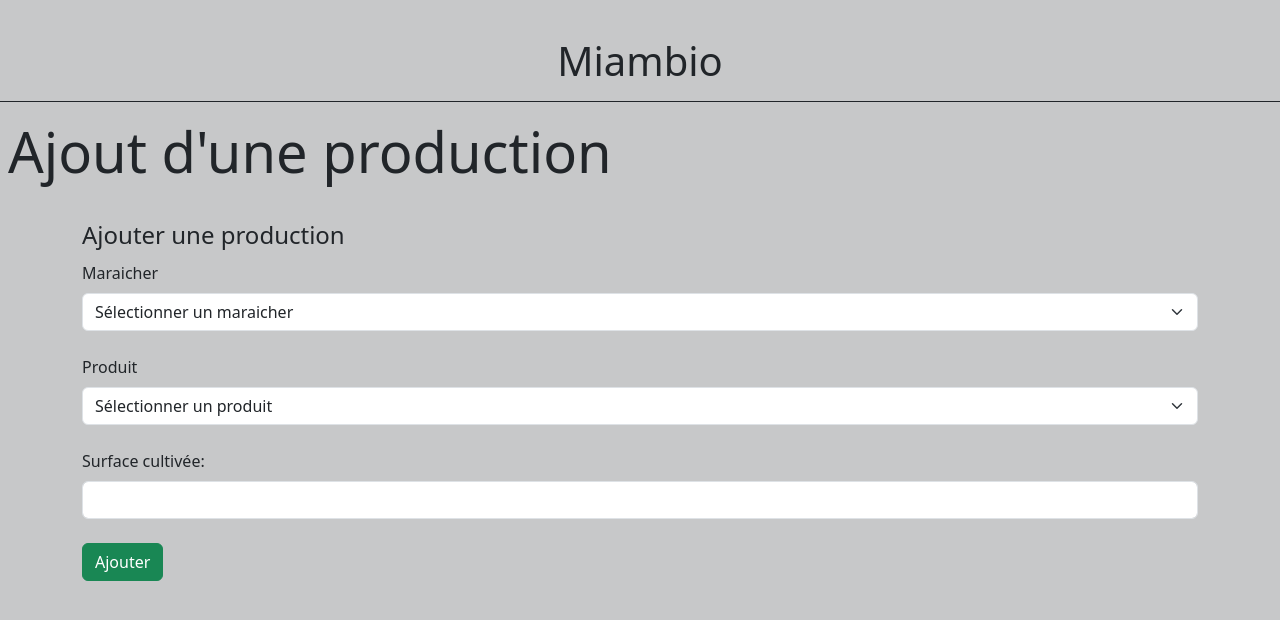
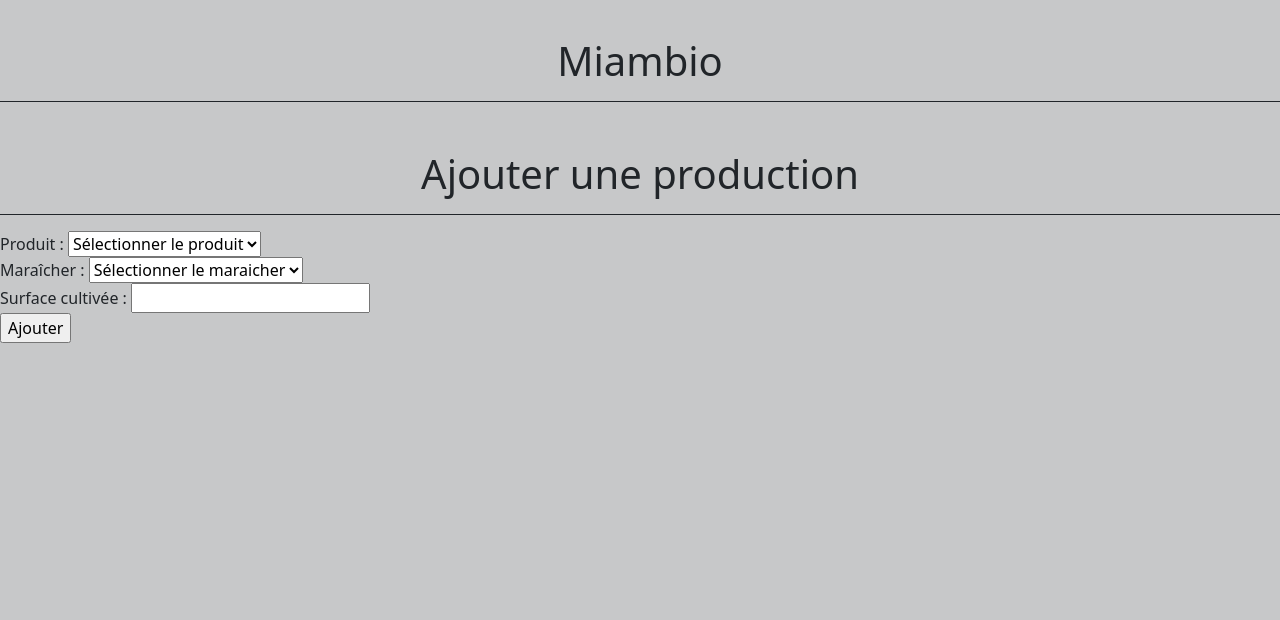
Before and after one commit to agaiffe2-iut90/Miambio, a Flask app: template PROJET FLASK/templates/production/add_production.html in a window 1280 px wide. Shown: the part 67-687 px from the top of the page. Run offline with Flask 3, Linux system fonts and the light colour scheme; the template is opened without the code that fills it, so the values that code supplies are empty; some libraries are stand-ins or nearby versions.

Commit message:
Update add_production.html

```diff
--- a/PROJET FLASK/templates/production/add_production.html
+++ b/PROJET FLASK/templates/production/add_production.html
@@ -5,32 +5,29 @@
 {% endblock %}
 
 {% block body %}
-    <h2 class="m-lg-2 display-4">Ajout d'une production</h2><br>
-    {% if error %}
-        <p class=error><strong>Error:</strong> {{ error }}
-    {% endif %}
-    <div class="container">
-        <form method="post" action="/production/add">
-            <fieldset>
-                <legend> Ajouter une production</legend>
-                <label class="form-label" for="Nom_maraicher">Maraicher</label><br>
-                <select class="form-select" name="Nom_maraicher" id="Nom_maraicher" required>
-                    <option value="" selected>Sélectionner un maraicher</option>
-                    {% for ligne in maraichers %}
-                        <option value="{{ ligne.Id_Maraicher }}"> {{ ligne.Nom_maraicher }} </option>
-                    {% endfor %}
-                </select><br>
-                <label class="form-label" for="Libellé_produit">Produit</label><br>
-                <select class="form-select" name="Libellé_produit" id="Libellé_produit" required>
-                    <option value="" selected>Sélectionner un produit</option>
-                    {% for ligne in produits %}
-                        <option value="{{ ligne.Id_produit }}"> {{ ligne.Libellé_produit }} </option>
-                    {% endfor %}
-                </select><br>
-                <label class="form-label" for="surface_cultivee">Surface cultivée:</label><br>
-                <input class="form-control" type="number" name="surface_cultivee" id="surface_cultivee" required><br>
-                <input class="btn btn-success" type="submit" value="Ajouter" name="Ajouter">
-            </fieldset>
-        </form>
-    </div>
+    <h1 class="text-center mt-5">Ajouter une production</h1>
+    <hr class="barre opacity-100">
+
+    <form method="post" action="/production/add">
+        <label for="produit">Produit :</label>
+        <select name="produit" id="produit" required>
+            <option value="" selected>Sélectionner le produit</option>
+            {% for produit in produits %}
+                <option value="{{ produit.Id_produit }}">{{ produit.Libellé_produit }}</option>
+            {% endfor %}
+        </select>
+        <br>
+        <label for="maraicher">Maraîcher :</label>
+        <select name="maraicher" id="maraicher" required>
+            <option value="" selected>Sélectionner le maraicher</option>
+            {% for maraicher in maraichers %}
+                <option value="{{ maraicher.Id_maraicher }}">{{ maraicher.Nom_maraicher }}</option>
+            {% endfor %}
+        </select>
+        <br>
+        <label for="surface">Surface cultivée :</label>
+        <input type="number" name="surface" id="surface" required>
+        <br>
+        <input type="submit" value="Ajouter">
+    </form>
 {% endblock %}
```
